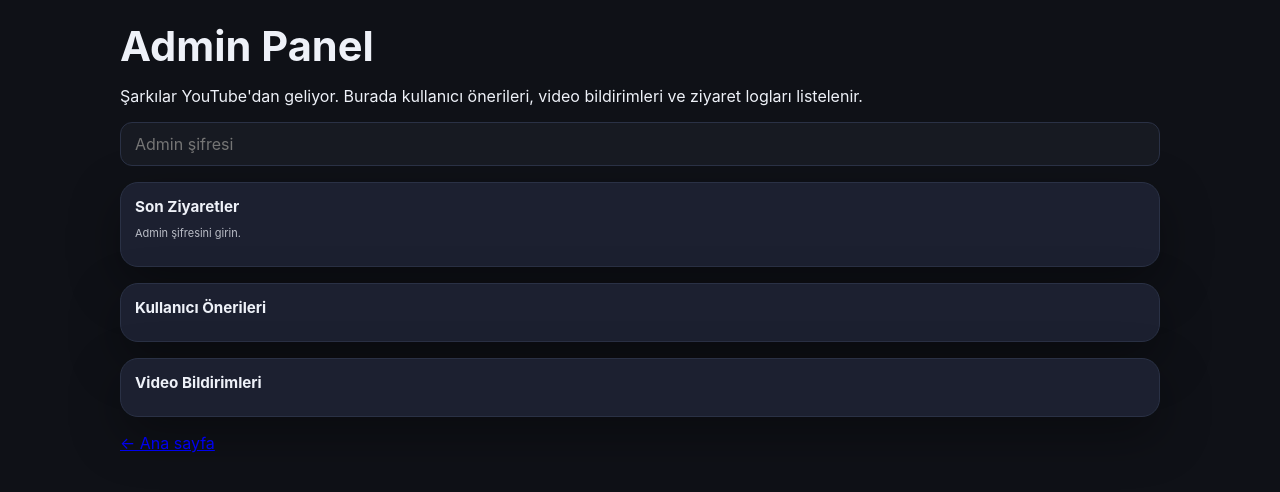
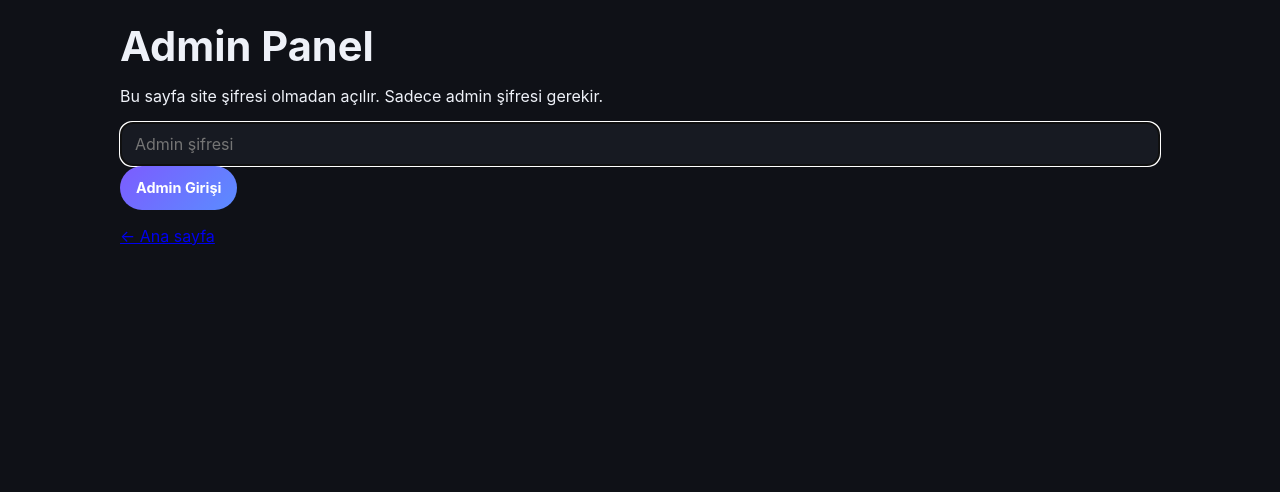
Before and after one commit to Crowned26/muzik-kesfet, a Flask app: page /admin in a window 1280 px wide. Shown: the top 492 px of the page. Run offline with Flask 3, Linux system fonts and the light colour scheme.

Commit message:
Admin panelini site şifresinden ayır; ziyaretler yalnızca /admin'de.
Ana sayfadan yönetim bölümünü kaldır, admin oturumu ve ayrı giriş akışı ekle.

Co-authored-by: Cursor <cursoragent@cursor.com>

```diff
--- a/app.py
+++ b/app.py
@@ -506,7 +506,9 @@ def room_code():
 def require_site_password():
     if not APP_PASSWORD or session.get("site_ok"):
         return None
-    if request.endpoint in ("login", "logout", "static"):
+    if request.endpoint in ("login", "logout", "static", "admin_page"):
+        return None
+    if request.path.startswith("/api/admin/"):
         return None
     return redirect(url_for("login", next=request.path))
 
@@ -785,7 +787,30 @@ def suggest_song():
 
 
 def check_admin():
+    if session.get("admin_ok"):
+        return True
     return request.headers.get("X-Admin-Password") == ADMIN_PASSWORD
+
+
+@app.route("/api/admin/status")
+def admin_status():
+    return jsonify({"ok": check_admin()})
+
+
+@app.route("/api/admin/unlock", methods=["POST"])
+def admin_unlock():
+    data = request.get_json(silent=True) or {}
+    pw = data.get("password") or request.form.get("password", "")
+    if pw == ADMIN_PASSWORD:
+        session["admin_ok"] = True
+        return jsonify({"ok": True})
+    return jsonify({"error": "wrong"}), 401
+
+
+@app.route("/api/admin/logout", methods=["POST"])
+def admin_logout():
+    session.pop("admin_ok", None)
+    return jsonify({"ok": True})
 
 
 @app.route("/api/admin/suggestions")
--- a/static/css/style.css
+++ b/static/css/style.css
@@ -386,6 +386,15 @@ body.is-offline { padding-top: calc(36px + var(--safe-top)); }
   *, *::before, *::after { animation: none !important; transition: none !important; }
 }
 
+/* Admin / visits */
+.visit-table { width: 100%; border-collapse: collapse; font-size: 13px; margin-top: 8px; }
+.visit-table th, .visit-table td { text-align: left; padding: 8px 6px; border-bottom: 1px solid rgba(255,255,255,.08); vertical-align: top; }
+.visit-table th { opacity: .7; font-weight: 600; }
+.visit-meta { font-size: 11px; opacity: .75; margin-top: 4px; line-height: 1.4; }
+.visit-badge { display: inline-block; padding: 2px 6px; border-radius: 4px; font-size: 11px; background: rgba(255,255,255,.1); margin-right: 4px; }
+.visit-badge.warn { background: rgba(255,180,0,.25); }
+.admin-err { color: #f66; font-size: 0.85rem; margin: 8px 0 0; }
+
 /* Print */
 @media print {
   .tabs, .filters, .loader, .footer, .result-actions, .player-wrap { display: none !important; }
--- a/templates/admin.html
+++ b/templates/admin.html
@@ -5,23 +5,20 @@
   <meta name="viewport" content="width=device-width, initial-scale=1.0">
   <title>Admin — Müzik Keşfet</title>
   <link rel="stylesheet" href="{{ url_for('static', filename='css/style.css') }}">
-  <style>
-    .visit-table { width: 100%; border-collapse: collapse; font-size: 13px; margin-top: 8px; }
-    .visit-table th, .visit-table td { text-align: left; padding: 8px 6px; border-bottom: 1px solid rgba(255,255,255,.08); vertical-align: top; }
-    .visit-table th { opacity: .7; font-weight: 600; }
-    .visit-meta { font-size: 11px; opacity: .75; margin-top: 4px; line-height: 1.4; }
-    .visit-badge { display: inline-block; padding: 2px 6px; border-radius: 4px; font-size: 11px; background: rgba(255,255,255,.1); margin-right: 4px; }
-    .visit-badge.warn { background: rgba(255,180,0,.25); }
-  </style>
 </head>
 <body>
   <div class="app">
     <h1>Admin Panel</h1>
-    <p>Şarkılar YouTube'dan geliyor. Burada kullanıcı önerileri, video bildirimleri ve ziyaret logları listelenir.</p>
-    <input type="password" id="admin-pass" class="search-input" placeholder="Admin şifresi">
+    <p>Bu sayfa site şifresi olmadan açılır. Sadece admin şifresi gerekir.</p>
+    <div id="admin-gate">
+      <input type="password" id="admin-pass" class="search-input" placeholder="Admin şifresi" autofocus>
+      <button type="button" id="admin-login-btn" class="btn primary">Admin Girişi</button>
+      <p id="admin-err" class="admin-err hidden"></p>
+    </div>
+    <div id="admin-content" class="hidden">
       <div class="panel side-panel" style="margin-top:16px">
         <h3>Son Ziyaretler <span id="visit-count" style="opacity:.6;font-weight:normal"></span></h3>
-      <div id="a-visits"><p class="visit-meta">Admin şifresini girin.</p></div>
+        <div id="a-visits"><p class="visit-meta">—</p></div>
       </div>
       <div class="panel side-panel" style="margin-top:16px">
         <h3>Kullanıcı Önerileri</h3>
@@ -31,21 +28,22 @@
         <h3>Video Bildirimleri</h3>
         <ul id="a-reports" class="list"></ul>
       </div>
-    <p><a href="/">← Ana sayfa</a></p>
+      <button type="button" id="admin-logout-btn" class="btn ghost">Admin Çıkış</button>
+    </div>
+    <p style="margin-top:16px"><a href="/">← Ana sayfa</a></p>
   </div>
   <script>
-    const pass = () => document.getElementById("admin-pass").value;
-    const headers = () => ({ "X-Admin-Password": pass() });
-
+    function esc(s) {
+      return String(s || "").replace(/&/g, "&amp;").replace(/</g, "&lt;").replace(/>/g, "&gt;");
+    }
     function fmtTime(ts) {
       if (!ts) return "—";
       return new Date(ts * 1000).toLocaleString("tr-TR");
     }
-
-    function esc(s) {
-      return String(s || "").replace(/&/g, "&amp;").replace(/</g, "&lt;").replace(/>/g, "&gt;");
+    function showGate(show) {
+      document.getElementById("admin-gate").classList.toggle("hidden", !show);
+      document.getElementById("admin-content").classList.toggle("hidden", show);
     }
-
     function renderVisits(visits) {
       const el = document.getElementById("a-visits");
       document.getElementById("visit-count").textContent = visits.length ? "(" + visits.length + ")" : "";
@@ -58,61 +56,68 @@
         const geo = v.geo || {};
         const c = v.client || {};
         const loc = [geo.city, geo.regionName, geo.country].filter(Boolean).join(", ") || "—";
-        const badges = [];
-        badges.push("<span class=\"visit-badge\">" + esc(v.event) + "</span>");
+        const badges = ["<span class=\"visit-badge\">" + esc(v.event) + "</span>"];
         if (ua.device) badges.push("<span class=\"visit-badge\">" + esc(ua.device) + "</span>");
         if (c.standalone) badges.push("<span class=\"visit-badge\">PWA</span>");
-        if (geo.mobile) badges.push("<span class=\"visit-badge\">Mobil IP</span>");
         if (geo.proxy) badges.push("<span class=\"visit-badge warn\">Proxy/VPN</span>");
-        if (geo.hosting) badges.push("<span class=\"visit-badge warn\">Hosting/DC</span>");
-        const conn = c.connection;
-        const connStr = conn ? [conn.effectiveType, conn.type, conn.downlink ? conn.downlink + "Mbps" : ""].filter(Boolean).join(" · ") : "";
-        const meta = [
-          c.screen ? "Ekran: " + esc(c.screen) + (c.viewport ? " (görünüm " + esc(c.viewport) + ")" : "") : "",
-          c.dpr ? "DPR: " + esc(c.dpr) : "",
-          c.lang ? "Dil: " + esc(c.lang) : "",
-          c.timezone ? "TZ: " + esc(c.timezone) : "",
-          c.platform ? "Platform: " + esc(c.platform) : "",
-          c.touch != null ? "Dokunma: " + esc(c.touch) : "",
-          c.cores ? "CPU: " + esc(c.cores) + " çekirdek" : "",
-          c.memory ? "RAM: ~" + esc(c.memory) + " GB" : "",
-          connStr ? "Bağlantı: " + esc(connStr) : "",
-          geo.isp ? "ISP: " + esc(geo.isp) : "",
-          v.referrer ? "Referrer: " + esc(v.referrer) : (c.referrer ? "Referrer: " + esc(c.referrer) : "")
-        ].filter(Boolean).join(" · ");
-        return "<tr>" +
-          "<td>" + esc(fmtTime(v.at)) + "<div class=\"visit-meta\">" + badges.join("") + "</div></td>" +
+        const meta = [c.screen, c.lang, c.timezone, geo.isp].filter(Boolean).map(esc).join(" · ");
+        return "<tr><td>" + esc(fmtTime(v.at)) + "<div class=\"visit-meta\">" + badges.join("") + "</div></td>" +
           "<td>" + esc(v.ip) + "<div class=\"visit-meta\">" + esc(loc) + "</div></td>" +
-          "<td>" + esc(ua.browser || "?") + " / " + esc(ua.os || "?") +
-          "<div class=\"visit-meta\">" + esc((v.ua_raw || "").slice(0, 80)) + "…</div></td>" +
-          "<td><div class=\"visit-meta\">" + (meta || "—") + "</div></td>" +
-          "</tr>";
+          "<td>" + esc(ua.browser || "?") + " / " + esc(ua.os || "?") + "</td>" +
+          "<td><div class=\"visit-meta\">" + (meta || "—") + "</div></td></tr>";
       }).join("");
-      el.innerHTML = "<table class=\"visit-table\"><thead><tr><th>Zaman</th><th>IP / Konum</th><th>Cihaz / UA</th><th>Detay</th></tr></thead><tbody>" + rows + "</tbody></table>";
+      el.innerHTML = "<table class=\"visit-table\"><thead><tr><th>Zaman</th><th>IP / Konum</th><th>Cihaz</th><th>Detay</th></tr></thead><tbody>" + rows + "</tbody></table>";
     }
-
     async function loadAdmin() {
       const [sRes, rRes, vRes] = await Promise.all([
-        fetch("/api/admin/suggestions", { headers: headers() }),
-        fetch("/api/admin/reports", { headers: headers() }),
-        fetch("/api/admin/visits", { headers: headers() }),
+        fetch("/api/admin/suggestions", { credentials: "same-origin" }),
+        fetch("/api/admin/reports", { credentials: "same-origin" }),
+        fetch("/api/admin/visits", { credentials: "same-origin" }),
       ]);
-      if (!sRes.ok || !rRes.ok || !vRes.ok) return;
+      if (!sRes.ok || !rRes.ok || !vRes.ok) throw new Error("auth");
       const suggestions = await sRes.json();
       const reports = await rRes.json();
       const visits = await vRes.json();
       renderVisits(visits);
       document.getElementById("a-suggestions").innerHTML = suggestions.length
-        ? suggestions.map(s => "<li>" + s.artist + " — " + s.title + "</li>").join("")
+        ? suggestions.map(s => "<li>" + esc(s.artist) + " — " + esc(s.title) + "</li>").join("")
         : "<li>Henüz öneri yok.</li>";
       document.getElementById("a-reports").innerHTML = reports.length
-        ? reports.map(r => "<li>" + r.artist + " — " + r.title + " (" + r.youtube_id + ")</li>").join("")
+        ? reports.map(r => "<li>" + esc(r.artist) + " — " + esc(r.title) + " (" + esc(r.youtube_id) + ")</li>").join("")
         : "<li>Henüz bildirim yok.</li>";
+      showGate(false);
     }
-
-    document.getElementById("admin-pass").addEventListener("change", loadAdmin);
-    document.getElementById("admin-pass").addEventListener("keyup", function (e) {
-      if (e.key === "Enter") loadAdmin();
+    async function tryLogin() {
+      const err = document.getElementById("admin-err");
+      err.classList.add("hidden");
+      const r = await fetch("/api/admin/unlock", {
+        method: "POST",
+        credentials: "same-origin",
+        headers: { "Content-Type": "application/json" },
+        body: JSON.stringify({ password: document.getElementById("admin-pass").value })
+      });
+      if (!r.ok) {
+        err.textContent = "Yanlış admin şifresi";
+        err.classList.remove("hidden");
+        return;
+      }
+      loadAdmin().catch(function () {
+        err.textContent = "Yüklenemedi";
+        err.classList.remove("hidden");
+      });
+    }
+    document.getElementById("admin-login-btn").addEventListener("click", tryLogin);
+    document.getElementById("admin-pass").addEventListener("keydown", function (e) {
+      if (e.key === "Enter") tryLogin();
+    });
+    document.getElementById("admin-logout-btn").addEventListener("click", function () {
+      fetch("/api/admin/logout", { method: "POST", credentials: "same-origin" }).then(function () {
+        showGate(true);
+        document.getElementById("admin-pass").value = "";
+      });
+    });
+    fetch("/api/admin/status", { credentials: "same-origin" }).then(function (r) { return r.json(); }).then(function (d) {
+      if (d.ok) loadAdmin();
     });
   </script>
 </body>
--- a/templates/index.html
+++ b/templates/index.html
@@ -252,7 +252,7 @@
         <label><input type="checkbox" id="reduced-motion"> <span data-i18n="reducedMotion">Az animasyon</span></label>
         <label><input type="checkbox" id="shake-enabled" checked> <span data-i18n="shakeDiscover">Sallayınca yeni şarkı</span></label>
         <button type="button" id="install-btn" class="btn ghost hidden" data-i18n="install">Uygulamayı Yükle</button>
-        <p class="version">v3.1 · <a href="/admin">Admin</a></p>
+        <p class="version">v3.2</p>
       </section>
     </section>
 
@@ -269,9 +269,9 @@
 
   <script>window.openDaily = {{ 'true' if open_daily|default(false) else 'false' }};</script>
   <script src="https://www.youtube.com/iframe_api"></script>
-  <script src="{{ url_for('static', filename='js/i18n.js') }}?v=6"></script>
+  <script src="{{ url_for('static', filename='js/i18n.js') }}?v=7"></script>
   <script src="{{ url_for('static', filename='js/help-detail.js') }}?v=6"></script>
-  <script src="{{ url_for('static', filename='js/app.js') }}?v=10"></script>
+  <script src="{{ url_for('static', filename='js/app.js') }}?v=12"></script>
   <script>
     if ("serviceWorker" in navigator) {
       navigator.serviceWorker.getRegistrations().then(function (regs) {
```
Lines whose indentation alone changed are shown as unchanged.
